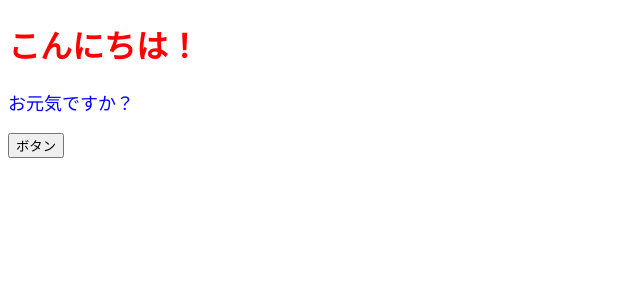
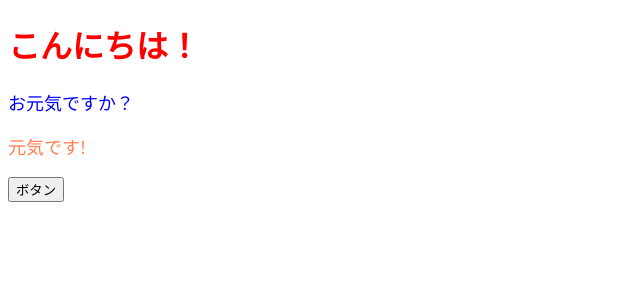
Before and after one commit to nittashiori/react-basic, a React (Create React App) app: page / in a window 1280 px wide. Shown: the top 300 px of the page, without its empty margins (0-640 px from the left). Built offline with nearby package versions, Linux system fonts and the light colour scheme; the HTML template or start-up script is replaced by a standard one.

Commit message:
propsを知る

```diff
--- a/src/App.jsx
+++ b/src/App.jsx
@@ -1,15 +1,13 @@
 import React from "react";
+import ColorfulMessage from "./components/ColorfulMessage";
 
 const App = () => {
   const onClickButton = () => alert();
-  const contentStyle = {
-    color: "blue",
-    fontSize: "18px"
-  };
   return (
     <>
       <h1 style={{ color: "red" }}>こんにちは！</h1>
-      <p style={contentStyle}>お元気ですか？</p>
+      <ColorfulMessage color="blue">お元気ですか？</ColorfulMessage>
+      <ColorfulMessage color="coral">元気です!</ColorfulMessage>
       <button onClick={onClickButton}>ボタン</button>
     </>
   );
--- /dev/null
+++ b/src/components/ColorfulMessage.jsx
@@ -0,0 +1,13 @@
+import React from "react";
+
+const ColorfulMessage = (props) => {
+  const { color, children } = props;
+  const contentStyle = {
+    color,
+    fontSize: "18px"
+  };
+
+  return <p style={contentStyle}>{children}</p>;
+};
+
+export default ColorfulMessage;
```
